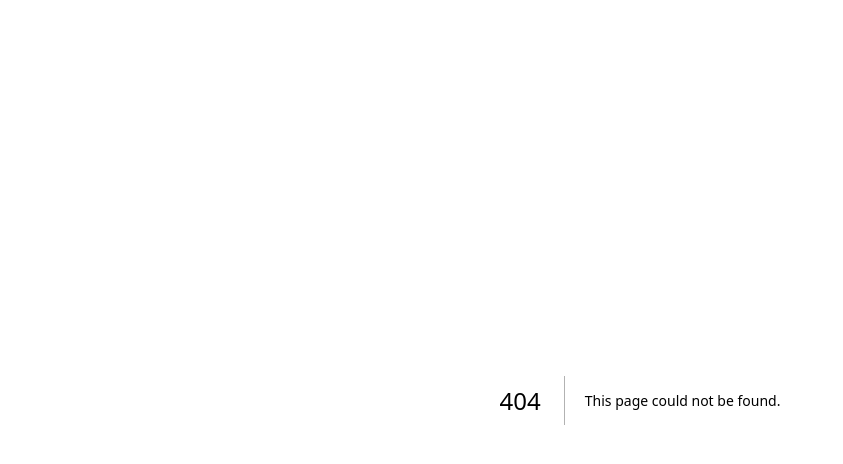
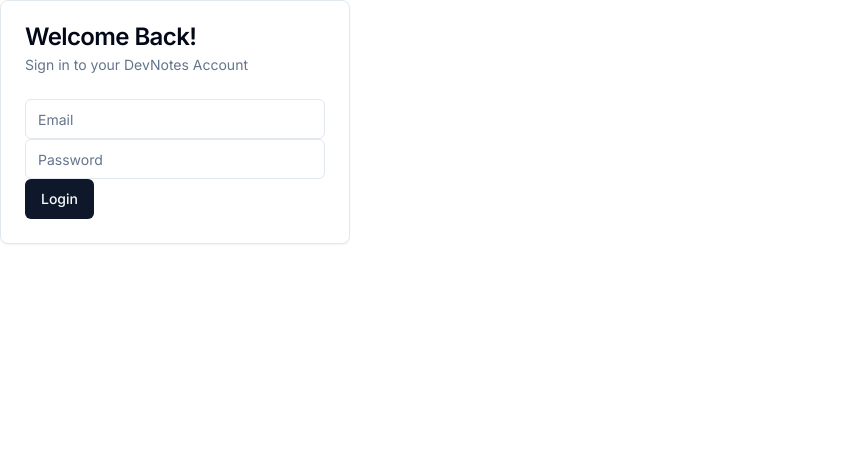
Before and after one commit to finsoncoutinho/devnotes, a Next.js app in the folder apps/web/: page /sign-in in a window 1280 px wide. Before the commit this address had no page. Shown: the top 464 px of the page, without its empty margins (0-843 px from the left). Built offline with nearby package versions, Linux system fonts and the light colour scheme.

Commit message:
feat: created sign in form

```diff
--- /dev/null
+++ b/apps/web/app/(auth)/sign-in/page.tsx
@@ -0,0 +1,63 @@
+'use client'
+
+import { Button } from '@/components/ui/button'
+import {
+  Card,
+  CardContent,
+  CardDescription,
+  CardHeader,
+  CardTitle,
+} from '@/components/ui/card'
+import { Input } from '@/components/ui/input'
+import { useForm, SubmitHandler } from 'react-hook-form'
+
+type loginInputs = {
+  email: string
+  password: string
+}
+const page = () => {
+  const {
+    register,
+    handleSubmit,
+    formState: { errors },
+  } = useForm<loginInputs>()
+  const onSubmit: SubmitHandler<loginInputs> = (data) => console.log(data)
+  return (
+    <div>
+      <Card className='w-[350px]'>
+        <CardHeader>
+          <CardTitle>Welcome Back!</CardTitle>
+          <CardDescription>Sign in to your DevNotes Account</CardDescription>
+        </CardHeader>
+
+        <CardContent>
+          <form onSubmit={handleSubmit(onSubmit)}>
+            <Input
+              type='email'
+              placeholder='Email'
+              {...register('email', {
+                required: 'Email is required',
+                pattern: {
+                  value: /^[A-Z0-9._%+-]+@[A-Z0-9.-]+\.[A-Z]{2,4}$/i,
+                  message: 'Invalid email address',
+                },
+              })}
+            />
+            {errors.email && <span>{errors.email.message}</span>}
+            <Input
+              type='password'
+              placeholder='Password'
+              {...register('password', {
+                required: 'Password is required',
+              })}
+            />
+            {errors.password && <span>{errors.password.message}</span>}
+            <Button type='submit'>Login</Button>
+          </form>
+        </CardContent>
+      </Card>
+    </div>
+  )
+}
+
+export default page
```
